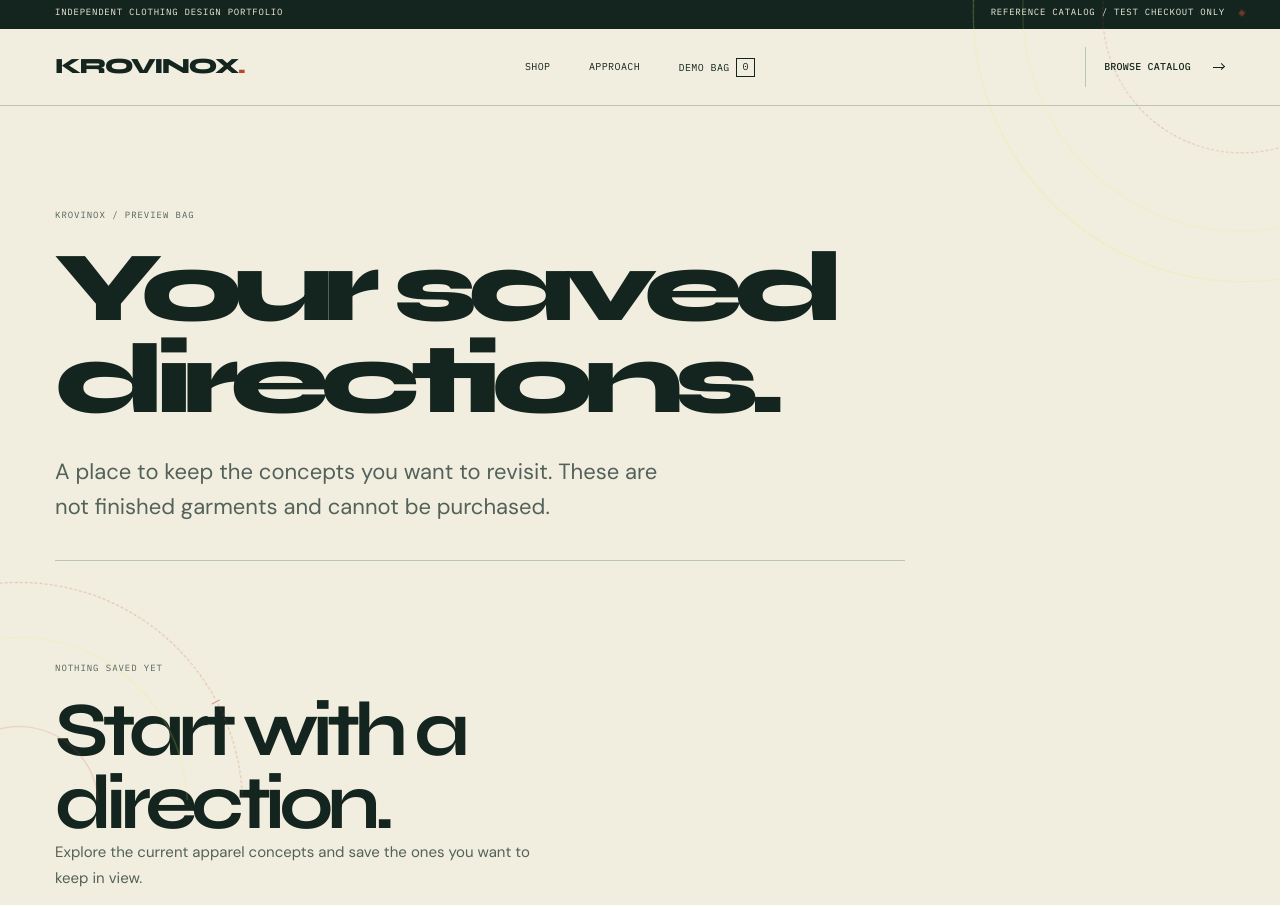
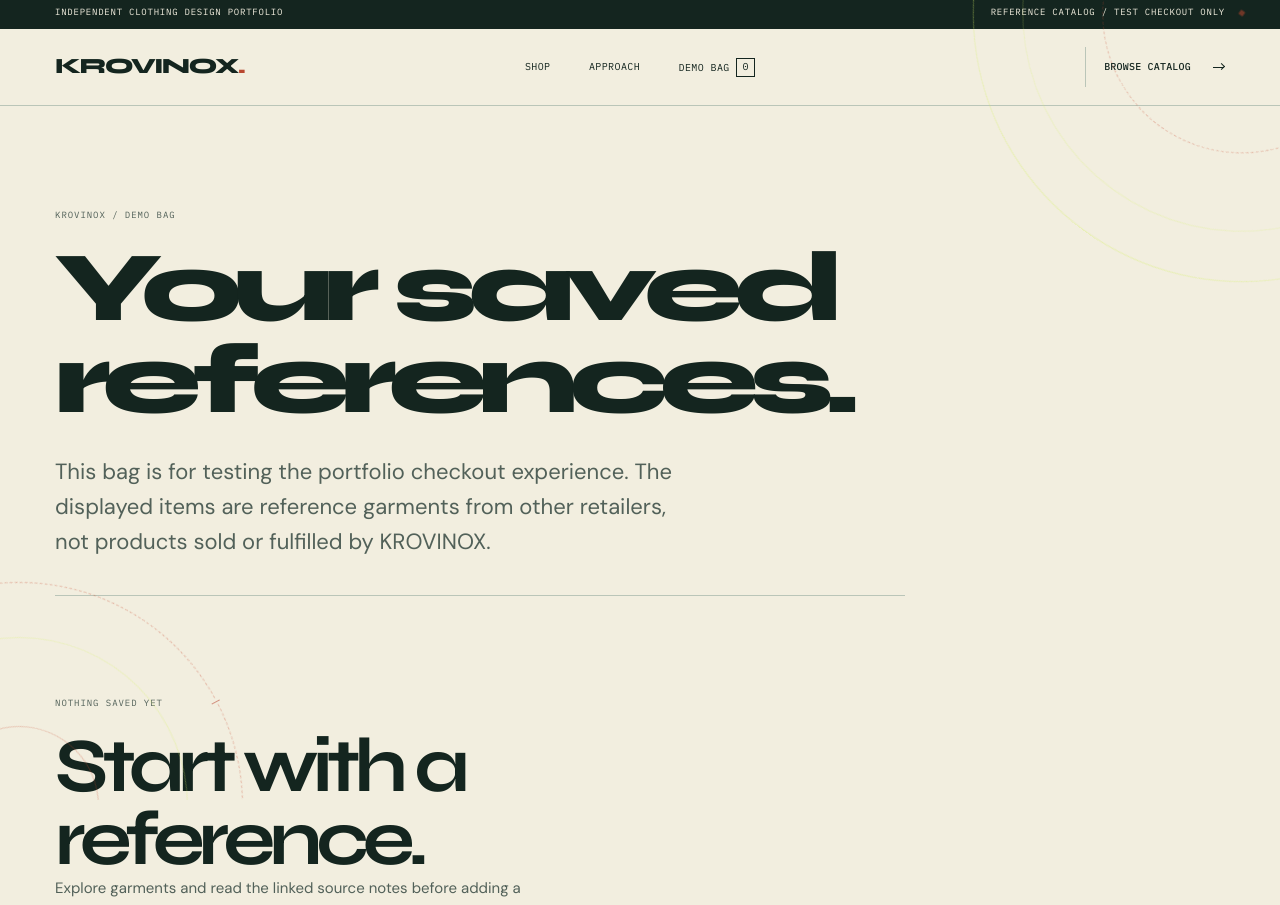
Before and after one commit to som76377-alt/KROVINOX, a Next.js app: page /bag in a window 1280 px wide. Shown: the top 905 px of the page. Built offline with nearby package versions, Linux system fonts and the light colour scheme.

Commit message:
Convert preview bag into a clearly disclosed demo basket with a test checkout path

```diff
--- a/components/preview-bag-page.tsx
+++ b/components/preview-bag-page.tsx
@@ -3,51 +3,54 @@
 import Image from "next/image";
 import Link from "next/link";
 import { apparelReferences } from "@/data/apparel";
+import { demoPriceLabel } from "@/data/catalog";
 import { usePreviewBag } from "@/components/preview-bag";
 
 export default function PreviewBagPage() {
   const { items, count, setQuantity, removeItem } = usePreviewBag();
   const entries = apparelReferences.filter((item) => items[item.slug] > 0);
+  const total = entries.reduce((sum, item) => sum + item.priceInr * (items[item.slug] ?? 0), 0);
   return <main id="main-content" className="bag-page">
     <header className="bag-heading">
-      <p className="eyebrow">KROVINOX / Preview bag</p>
-      <h1>Your saved directions.</h1>
-      <p className="text-lead">A place to keep the concepts you want to revisit. These are not finished garments and cannot be purchased.</p>
+      <p className="eyebrow">KROVINOX / Demo bag</p>
+      <h1>Your saved references.</h1>
+      <p className="text-lead">This bag is for testing the portfolio checkout experience. The displayed items are reference garments from other retailers, not products sold or fulfilled by KROVINOX.</p>
     </header>
     {entries.length === 0 ? <section className="bag-empty" aria-labelledby="bag-empty-title">
       <p className="eyebrow">Nothing saved yet</p>
-      <h2 id="bag-empty-title">Start with a direction.</h2>
-      <p>Explore the current apparel concepts and save the ones you want to keep in view.</p>
-      <Link className="button button-primary" href="/shop">Explore apparel <span className="arrow-mark" aria-hidden="true" /></Link>
+      <h2 id="bag-empty-title">Start with a reference.</h2>
+      <p>Explore garments and read the linked source notes before adding a demo item.</p>
+      <Link className="button button-primary" href="/shop">Explore catalog <span className="arrow-mark" aria-hidden="true" /></Link>
     </section> : <>
-      <p className="bag-count-line" aria-live="polite">{count} {count === 1 ? "concept" : "concepts"} saved</p>
+      <p className="bag-count-line" aria-live="polite">{count} {count === 1 ? "demo item" : "demo items"} saved</p>
       <div className="bag-layout">
-        <section className="bag-items" aria-label="Saved concepts">
+        <section className="bag-items" aria-label="Demo bag items">
           {entries.map((item) => <article className="bag-item" key={item.slug}>
-            <Link href={`/shop/${item.slug}`} className="bag-item-image">
-              <Image src={item.image} alt={item.alt} fill unoptimized sizes="140px" />
-            </Link>
+            <Link href={`/shop/${item.slug}`} className="bag-item-image"><Image src={item.image} alt={item.alt} fill unoptimized sizes="140px" /></Link>
             <div className="bag-item-copy">
-              <p className="eyebrow">{item.category}</p>
+              <p className="eyebrow">{item.audience} / {item.category}</p>
               <h2><Link href={`/shop/${item.slug}`}>{item.name}</Link></h2>
-              <p className="bag-item-status">Concept only / Not for sale</p>
+              <p className="bag-item-status">Concept item / Not for sale</p>
+              <strong>{demoPriceLabel(item.priceInr)}</strong>
               <label className="bag-quantity">Quantity
                 <select value={items[item.slug]} onChange={(event) => setQuantity(item.slug, Number(event.target.value))} aria-label={`Quantity of ${item.name}`}>
                   {Array.from({ length: 10 }, (_, index) => index + 1).map((quantity) => <option value={quantity} key={quantity}>{quantity}</option>)}
                 </select>
               </label>
             </div>
-            <button className="bag-remove" type="button" onClick={() => removeItem(item.slug)} aria-label={`Remove ${item.name} from preview bag`}>Remove</button>
+            <button className="bag-remove" type="button" onClick={() => removeItem(item.slug)} aria-label={`Remove ${item.name} from demo bag`}>Remove</button>
           </article>)}
         </section>
         <aside className="bag-summary" aria-labelledby="bag-summary-title">
-          <p className="eyebrow">Preview status</p>
-          <h2 id="bag-summary-title">Not available to order.</h2>
-          <p>Pricing, final product details, availability, and fulfilment have not been confirmed. No order or payment can be started from this preview.</p>
+          <p className="eyebrow">Portfolio test transaction</p>
+          <h2 id="bag-summary-title">No real order.</h2>
+          <p>Amounts are illustrative. This is not a purchase offer for the source items, and no retailer order or fulfilment will be created. Checkout can only use a sandbox payment account.</p>
           <div className="bag-summary-rule" />
-          <div className="bag-summary-row"><span>Price</span><span>Not set</span></div>
-          <div className="bag-summary-row"><span>Checkout</span><span>Disabled</span></div>
-          <Link className="button button-outline" href="/shop">Continue exploring <span className="arrow-mark" aria-hidden="true" /></Link>
+          <div className="bag-summary-row"><span>Demo subtotal</span><strong>{demoPriceLabel(total)}</strong></div>
+          <div className="bag-summary-row"><span>Shipping</span><span>Not applicable</span></div>
+          <div className="bag-summary-row"><span>Payment mode</span><span>Test only</span></div>
+          <Link className="button button-primary" href="/checkout">Continue to sandbox checkout <span className="arrow-mark" aria-hidden="true" /></Link>
+          <p className="preview-bag-disclaimer">No live payment keys are accepted by this checkout. No goods will be shipped.</p>
         </aside>
       </div>
     </>}
```
